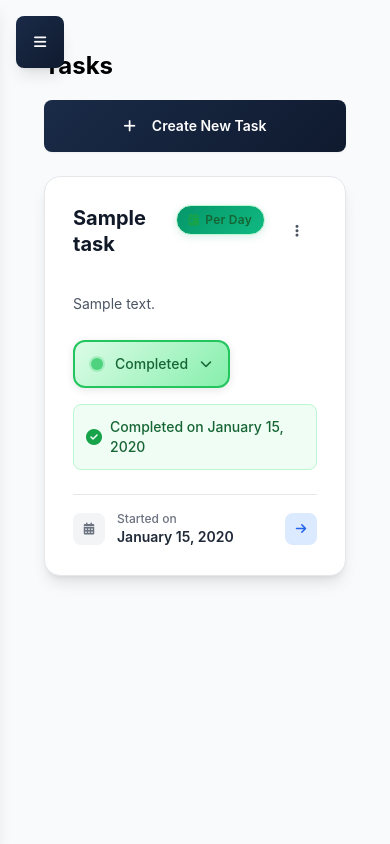
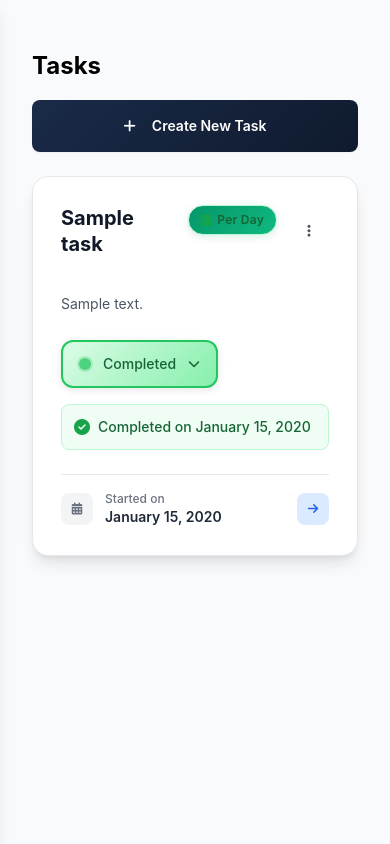
Before and after one commit to markmwape/Casual-Worker-Manager_Company-Setup-Form, a Flask app: template templates/tasks.html in a window 390 px wide. Run offline with Flask 3, Linux system fonts and the light colour scheme; tables that the repository leaves empty hold one stand-in row (values such as "Sample post"); the template is opened without the code that fills it: values that come from a table or form of the project are taken from there, most other values are stand-ins (such as "Sample title", 1, 10 or a date in 2020); some libraries are stand-ins or nearby versions.

Commit message:
fix: Remove mobile menu button and adjust container padding for improved layout

```diff
--- a/templates/tasks.html
+++ b/templates/tasks.html
@@ -1,14 +1,8 @@
 {% extends "base.html" %}
 
 {% block content %}
-<!-- Mobile menu button -->
-<div class="lg:hidden fixed top-4 left-4 z-50">
-    <label for="my-drawer" class="btn btn-circle btn-primary shadow-lg">
-        <i class="fas fa-bars text-white"></i>
-    </label>
-</div>
-
-<div class="container mx-auto px-7 py-8 max-w-6xl">
+<div class="container mx-auto px-4 w-full max-w-6xl pt-8">
+    <!-- Desktop header and actions -->
     <div class="flex flex-col sm:flex-row sm:justify-between sm:items-center gap-4 mb-6">
         <h1 class="text-3xl font-bold text-black">Tasks</h1>
         <button onclick="openAddTaskModal()" class="btn btn-primary w-full sm:w-auto">
@@ -18,7 +12,7 @@
 
     <div class="grid grid-cols-1 sm:grid-cols-2 lg:grid-cols-2 xl:grid-cols-3 gap-8">
         {% for task in tasks %}
-        <div class="group relative" onclick="navigateToTask(event, {{ task.id }})" data-payment-type="{{ task.payment_type }}" data-task-id="{{ task.id }}">
+        <div class="group relative" onclick="navigateToTask(event, {{ task.id|tojson }})" data-payment-type="{{ task.payment_type }}" data-task-id="{{ task.id|tojson }}">
             <div class="task-card bg-white shadow-lg hover:shadow-2xl transition-all duration-300 rounded-2xl border border-gray-200 overflow-visible transform hover:-translate-y-1 cursor-pointer">
                 <div class="p-7">
                     <!-- Header with Title, Badge, and Menu -->
@@ -50,7 +44,7 @@
                                     </a>
                                 </li>
                                 <li>
-                                    <a onclick="openDeleteTaskModal({{ task.id }})" class="text-red-600 hover:bg-red-50 py-3">
+                                    <a onclick="openDeleteTaskModal({{ task.id|tojson }})" class="text-red-600 hover:bg-red-50 py-3">
                                         <i class="fas fa-trash-alt w-4 h-4"></i>Delete Task
                                     </a>
                                 </li>
```
